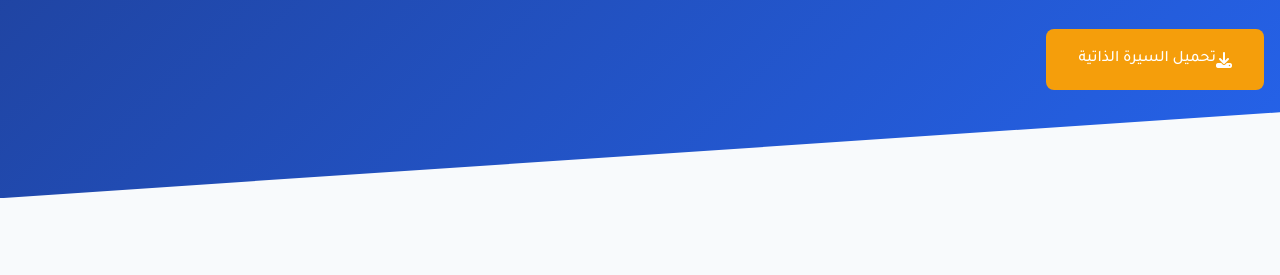
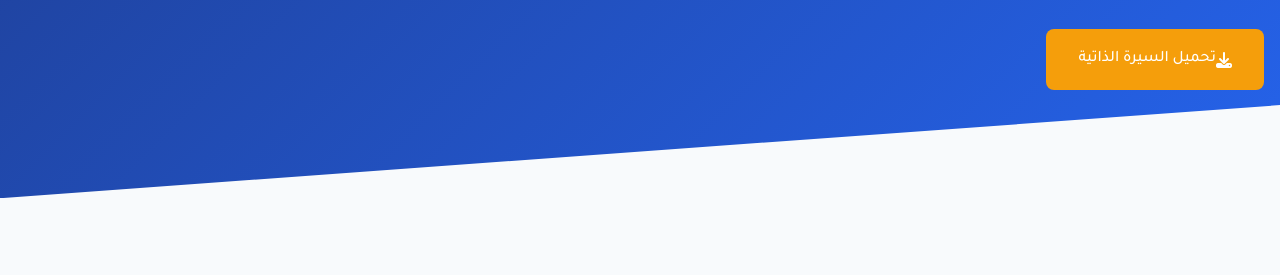
Before and after one commit to YD511/Ny-Web, a plain HTML site: page index.html in a window 1280 px wide. Shown: the part 518-793 px from the top of the page. Drawn offline with nearby package versions, Linux system fonts and the light colour scheme.

Commit message:
تعديل في css

```diff
--- a/style.css
+++ b/style.css
@@ -26,7 +26,7 @@ body {
   background: linear-gradient(135deg, var(--dark), var(--primary));
   color: var(--white);
   padding: 6rem 1rem;
-  clip-path: polygon(0 0, 100% 0, 100% 88%, 0 100%);
+  clip-path: polygon(0 0, 100% 0, 100% 87%, 0 100%);
   position: relative;
   overflow: hidden;
 }
```
